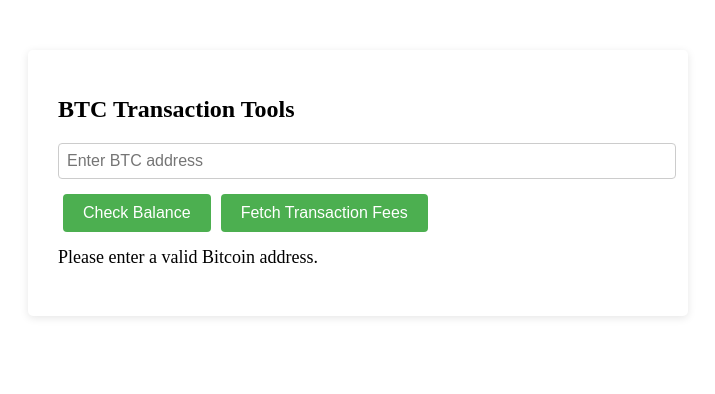
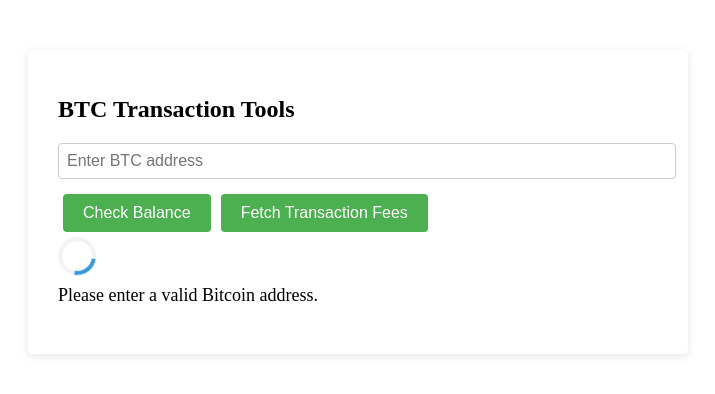
Before and after one commit to jojojen/btcSenderApp, an Angular app in the folder btc-app-angular/: page / in a window 1280 px wide. Both pictures are taken after a click on the button "Check Balance". Shown: the top 394 px of the page, without its empty margins (282-997 px from the left). Built offline with nearby package versions, Linux system fonts and the light colour scheme.

Commit message:
add loading animation

```diff
--- a/btc-app-angular/package.json
+++ b/btc-app-angular/package.json
@@ -19,6 +19,7 @@
     "@angular/platform-browser-dynamic": "^15.1.0",
     "@angular/router": "^15.1.0",
     "axios": "^1.3.4",
+    "free-proxy": "^0.2.1",
     "rxjs": "~7.8.0",
     "tslib": "^2.3.0",
     "zone.js": "~0.12.0"
--- a/btc-app-angular/src/app/app.component.css
+++ b/btc-app-angular/src/app/app.component.css
@@ -51,3 +51,21 @@ body {
   .error {
     color: #f44336;
   }
+
+  .loader {
+    border: 4px solid #f3f3f3;
+    border-top: 4px solid #3498db;
+    border-radius: 50%;
+    width: 30px;
+    height: 30px;
+    animation: spin 2s linear infinite;
+  }
+
+  @keyframes spin {
+    0% {
+      transform: rotate(0deg);
+    }
+    100% {
+      transform: rotate(360deg);
+    }
+  }
--- a/btc-app-angular/src/app/app.component.html
+++ b/btc-app-angular/src/app/app.component.html
@@ -3,6 +3,7 @@
   <input [(ngModel)]="btcAddress" type="text" placeholder="Enter BTC address">
   <button (click)="fetchBalance()">Check Balance</button>
   <button (click)="fetchTransactionFees()" [disabled]="!balance || !usdValue">Fetch Transaction Fees</button>
+  <div *ngIf="isLoading" class="loader"></div>
   <p *ngIf="balance !== null">Balance: {{ balance }} BTC</p>
   <p *ngIf="usdValue !== null">USD Value: ${{ usdValue }}</p>
   <p *ngIf="transactionFeeBtc !== null">Transaction Fee (est.): {{ transactionFeeBtc }} BTC</p>
--- a/btc-app-angular/src/app/app.component.ts
+++ b/btc-app-angular/src/app/app.component.ts
@@ -15,8 +15,11 @@ export class AppComponent {
   transactionFeeBtc: number | null = null;
   transactionFeeUsd: number | null = null;
 
+  isLoading: boolean = false;
+
 // Add a new method to fetch balance only
 async fetchBalance() {
+  this.isLoading = true;
   if (!this.btcAddress) {
     this.error = 'Please enter a valid Bitcoin address.';
     return;
@@ -29,10 +32,12 @@ async fetchBalance() {
   } catch (error) {
     this.error = 'Error fetching balance. Please try again later.';
   }
+  this.isLoading = false;
 }
 
 // Add a new method to fetch transaction fees only
 async fetchTransactionFees() {
+  this.isLoading = true;
   try {
     const feePerByte = await this.fetchTransactionFeeEstimate();
     const averageTransactionSize = 250; // You can adjust this value based on the type of transaction
@@ -41,6 +46,7 @@ async fetchTransactionFees() {
   } catch (error) {
     this.error = 'Error fetching transaction fees. Please try again later.';
   }
+  this.isLoading = false;
 }
 
 
```
Also changed, not shown: 2 other files (tests, documents, lock files or other folders).
